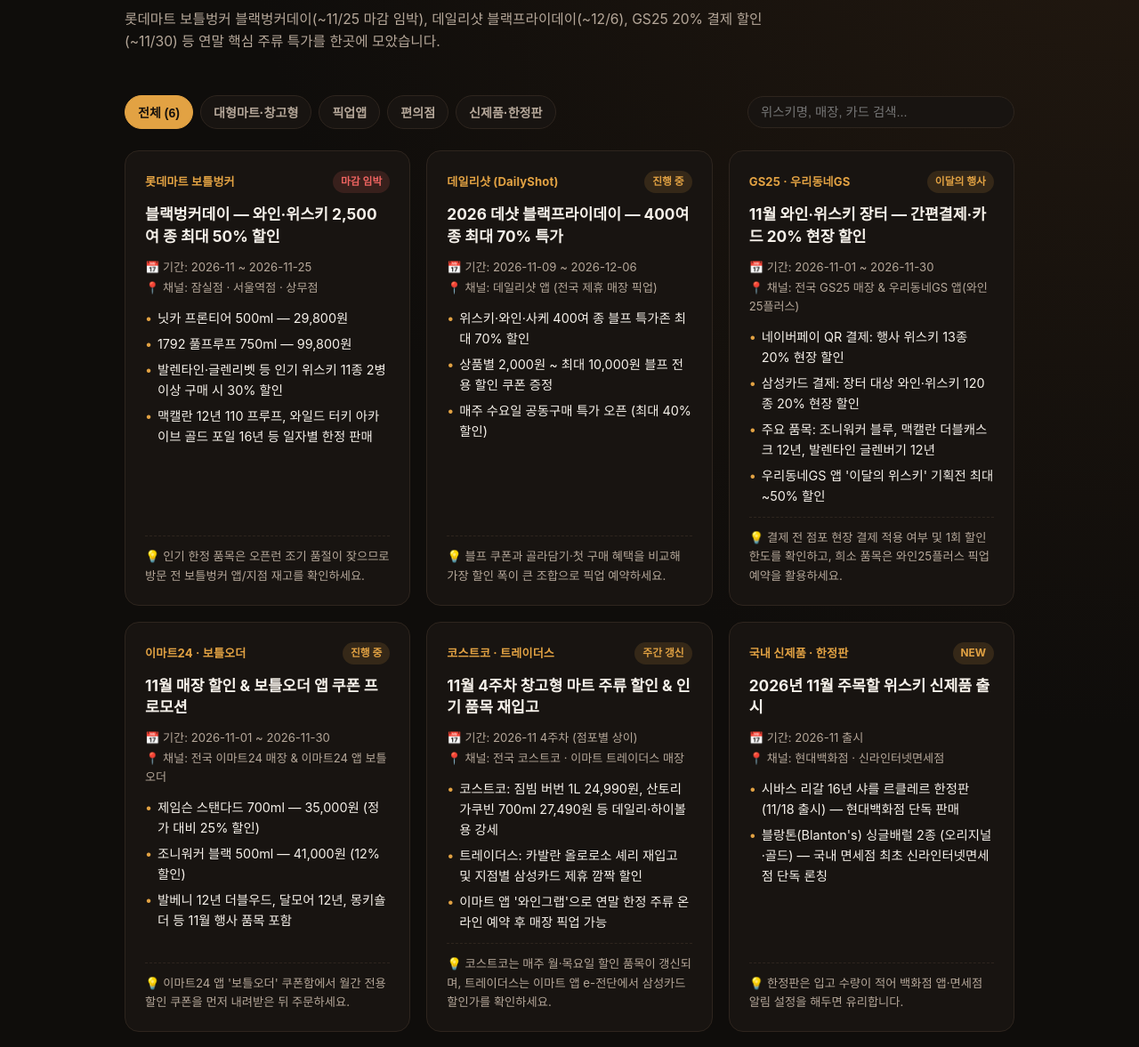
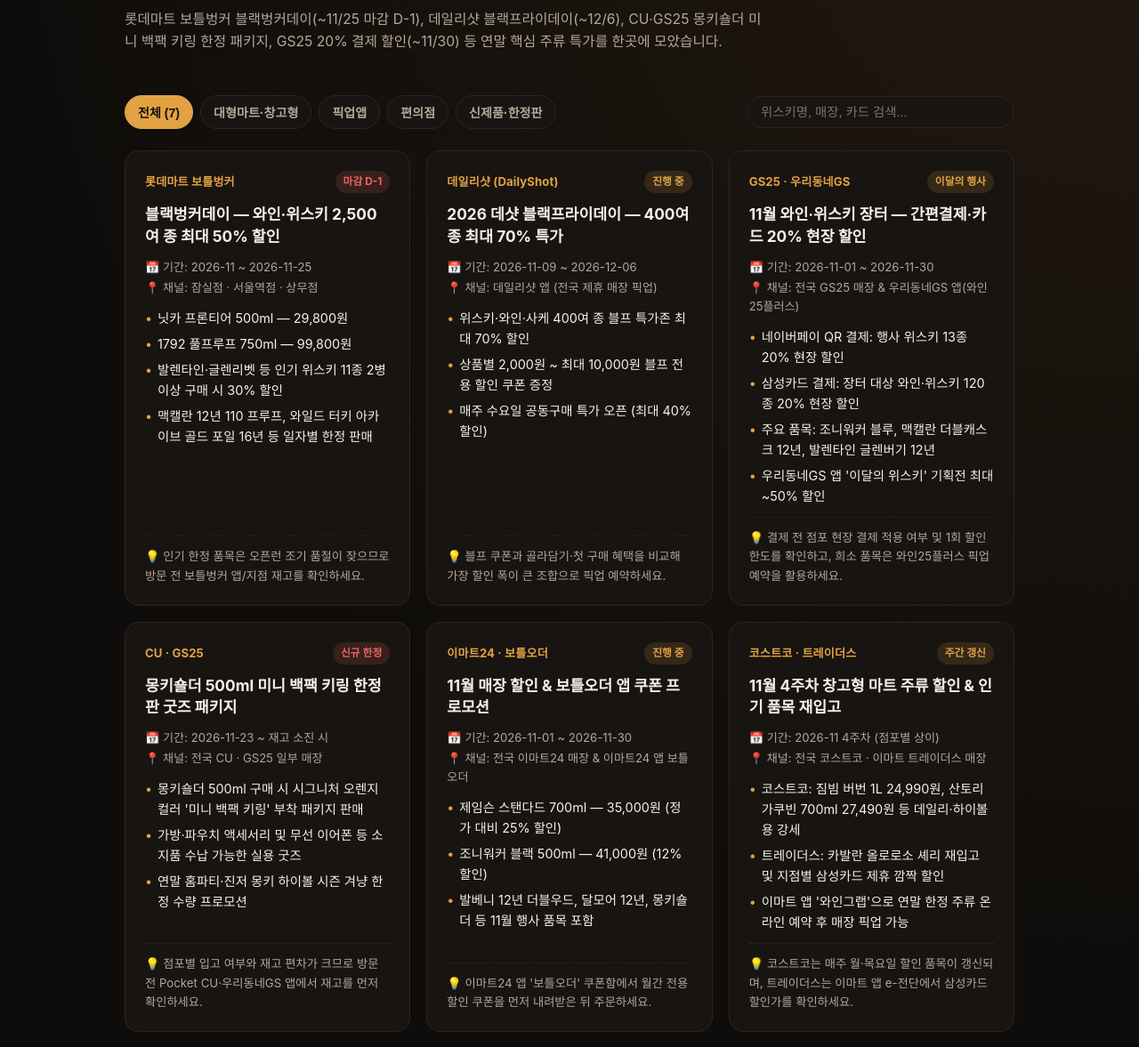
Before and after one commit to KelpShake04/whisky-deals-kr, a plain HTML site: page index.html in a window 1280 px wide. Shown: the part 192-1369 px from the top of the page at 89% size. Drawn offline with Linux system fonts and the light colour scheme.

Commit message:
Update whiskey deals 2026-11-24

```diff
--- a/feed.xml
+++ b/feed.xml
@@ -3,7 +3,7 @@
   <channel>
     <title>위스키픽 KR — 오늘의 국내 위스키 특가</title>
     <link>https://kelpshake04.github.io/whisky-deals-kr/</link>
-    <description>롯데마트 보틀벙커 블랙벙커데이(~11/25 마감 임박), 데일리샷 블랙프라이데이(~12/6), GS25 20% 결제 할인(~11/30) 등 연말 핵심 주류 특가를 한곳에 모았습니다.</description>
+    <description>롯데마트 보틀벙커 블랙벙커데이(~11/25 마감 D-1), 데일리샷 블랙프라이데이(~12/6), CU·GS25 몽키숄더 미니 백팩 키링 한정 패키지, GS25 20% 결제 할인(~11/30) 등 연말 핵심 주류 특가를 한곳에 모았습니다.</description>
     <language>ko</language>
     <lastBuildDate>2026-11-24</lastBuildDate>
     <item>
@@ -25,6 +25,12 @@
       <description>네이버페이 QR 결제: 행사 위스키 13종 20% 현장 할인 / 삼성카드 결제: 장터 대상 와인·위스키 120종 20% 현장 할인 / 주요 품목: 조니워커 블루, 맥캘란 더블캐스크 12년, 발렌타인 글렌버기 12년 / 우리동네GS 앱 &#x27;이달의 위스키&#x27; 기획전 최대 ~50% 할인</description>
     </item>
     <item>
+      <title>[CU · GS25] 몽키숄더 500ml 미니 백팩 키링 한정판 굿즈 패키지</title>
+      <link>https://kelpshake04.github.io/whisky-deals-kr/#cu-gs25-monkeyshoulder-202611</link>
+      <guid isPermaLink="false">cu-gs25-monkeyshoulder-202611-2026-11-24</guid>
+      <description>몽키숄더 500ml 구매 시 시그니처 오렌지 컬러 &#x27;미니 백팩 키링&#x27; 부착 패키지 판매 / 가방·파우치 액세서리 및 무선 이어폰 등 소지품 수납 가능한 실용 굿즈 / 연말 홈파티·진저 몽키 하이볼 시즌 겨냥 한정 수량 프로모션</description>
+    </item>
+    <item>
       <title>[이마트24 · 보틀오더] 11월 매장 할인 &amp; 보틀오더 앱 쿠폰 프로모션</title>
       <link>https://kelpshake04.github.io/whisky-deals-kr/#emart24-nov-202611</link>
       <guid isPermaLink="false">emart24-nov-202611-2026-11-24</guid>
@@ -40,7 +46,7 @@
       <title>[국내 신제품 · 한정판] 2026년 11월 주목할 위스키 신제품 출시</title>
       <link>https://kelpshake04.github.io/whisky-deals-kr/#new-release-202611</link>
       <guid isPermaLink="false">new-release-202611-2026-11-24</guid>
-      <description>시바스 리갈 16년 샤를 르클레르 한정판 (11/18 출시) — 현대백화점 단독 판매 / 블랑톤(Blanton&#x27;s) 싱글배럴 2종 (오리지널·골드) — 국내 면세점 최초 신라인터넷면세점 단독 론칭</description>
+      <description>시바스 리갈 16년 샤를 르클레르 한정판 (11/18 출시) — 현대백화점 단독 판매 / 블랑톤(Blanton&#x27;s) 싱글배럴 2종 (오리지널·골드) — 국내 면세점 최초 신라인터넷면세점 단독 론칭 / 부나하벤 안 쿠안 가르브 No.1 (15년 화이트 포트 캐스크 피니시) — 이마트 와인그랩 독점 한정판 / 잭 다니엘스 싱글 배럴 배럴 스트렝스 퍼스널 컬렉션 (62.5도, 약 2,200병 한정 · 이마트 전용 백두산 호랑이 메달 동봉) / 더 글렌리벳 12년 프로방스 에디션 — 프랑스 화이트 와인 캐스크 피니시 한정판</description>
     </item>
   </channel>
 </rss>
--- a/index.html
+++ b/index.html
@@ -4,16 +4,16 @@
   <meta charset="UTF-8">
   <meta name="viewport" content="width=device-width, initial-scale=1.0">
   <title>위스키픽 KR — 오늘의 위스키 특가·할인·신제품 총정리 (2026-11-24)</title>
-  <meta name="description" content="롯데마트 보틀벙커 블랙벙커데이(~11/25 마감 임박), 데일리샷 블랙프라이데이(~12/6), GS25 20% 결제 할인(~11/30) 등 연말 핵심 주류 특가를 한곳에 모았습니다.">
+  <meta name="description" content="롯데마트 보틀벙커 블랙벙커데이(~11/25 마감 D-1), 데일리샷 블랙프라이데이(~12/6), CU·GS25 몽키숄더 미니 백팩 키링 한정 패키지, GS25 20% 결제 할인(~11/30) 등 연말 핵심 주류 특가를 한곳에 모았습니다.">
   <meta name="keywords" content="위스키 특가, 위스키 할인, 데일리샷, 코스트코 위스키, 트레이더스 위스키, 보틀벙커, GS25 위스키, 이마트24 보틀오더, 위스키 신제품">
   <meta property="og:type" content="website">
   <meta property="og:title" content="2026년 11월 4주차 연말·블랙프라이데이 위스키 특가 총정리 | 위스키픽 KR">
-  <meta property="og:description" content="롯데마트 보틀벙커 블랙벙커데이(~11/25 마감 임박), 데일리샷 블랙프라이데이(~12/6), GS25 20% 결제 할인(~11/30) 등 연말 핵심 주류 특가를 한곳에 모았습니다.">
+  <meta property="og:description" content="롯데마트 보틀벙커 블랙벙커데이(~11/25 마감 D-1), 데일리샷 블랙프라이데이(~12/6), CU·GS25 몽키숄더 미니 백팩 키링 한정 패키지, GS25 20% 결제 할인(~11/30) 등 연말 핵심 주류 특가를 한곳에 모았습니다.">
   <meta property="og:url" content="https://kelpshake04.github.io/whisky-deals-kr/">
   <link rel="canonical" href="https://kelpshake04.github.io/whisky-deals-kr/">
   <link rel="alternate" type="application/rss+xml" title="위스키픽 KR RSS" href="https://kelpshake04.github.io/whisky-deals-kr/feed.xml">
   <link rel="stylesheet" href="style.css">
-  <script type="application/ld+json">{"@context": "https://schema.org", "@type": "WebSite", "name": "위스키픽 KR — 오늘의 국내 위스키 특가·신상 보드", "url": "https://kelpshake04.github.io/whisky-deals-kr", "description": "롯데마트 보틀벙커 블랙벙커데이(~11/25 마감 임박), 데일리샷 블랙프라이데이(~12/6), GS25 20% 결제 할인(~11/30) 등 연말 핵심 주류 특가를 한곳에 모았습니다.", "inLanguage": "ko-KR", "dateModified": "2026-11-24"}</script>
+  <script type="application/ld+json">{"@context": "https://schema.org", "@type": "WebSite", "name": "위스키픽 KR — 오늘의 국내 위스키 특가·신상 보드", "url": "https://kelpshake04.github.io/whisky-deals-kr", "description": "롯데마트 보틀벙커 블랙벙커데이(~11/25 마감 D-1), 데일리샷 블랙프라이데이(~12/6), CU·GS25 몽키숄더 미니 백팩 키링 한정 패키지, GS25 20% 결제 할인(~11/30) 등 연말 핵심 주류 특가를 한곳에 모았습니다.", "inLanguage": "ko-KR", "dateModified": "2026-11-24"}</script>
 </head>
 <body>
   <header>
@@ -32,12 +32,12 @@
   <main class="container">
     <section class="hero">
       <h1>2026년 11월 4주차 연말·블랙프라이데이 위스키 특가 총정리</h1>
-      <p>롯데마트 보틀벙커 블랙벙커데이(~11/25 마감 임박), 데일리샷 블랙프라이데이(~12/6), GS25 20% 결제 할인(~11/30) 등 연말 핵심 주류 특가를 한곳에 모았습니다.</p>
+      <p>롯데마트 보틀벙커 블랙벙커데이(~11/25 마감 D-1), 데일리샷 블랙프라이데이(~12/6), CU·GS25 몽키숄더 미니 백팩 키링 한정 패키지, GS25 20% 결제 할인(~11/30) 등 연말 핵심 주류 특가를 한곳에 모았습니다.</p>
     </section>
 
     <section class="controls" aria-label="필터 및 검색">
       <div class="tabs" role="tablist">
-        <button class="tab-btn active" data-category="all">전체 (6)</button>
+        <button class="tab-btn active" data-category="all">전체 (7)</button>
         <button class="tab-btn" data-category="mart">대형마트·창고형</button>
         <button class="tab-btn" data-category="app">픽업앱</button>
         <button class="tab-btn" data-category="cvs">편의점</button>
@@ -52,7 +52,7 @@
       <article class="card deal-card" data-category="mart">
         <div class="card-top">
           <span class="channel">롯데마트 보틀벙커</span>
-          <span class="badge urgent">마감 임박</span>
+          <span class="badge urgent">마감 D-1</span>
         </div>
         <h2>블랙벙커데이 — 와인·위스키 2,500여 종 최대 50% 할인</h2>
         <div class="meta">
@@ -104,6 +104,23 @@
       </article>
       <article class="card deal-card" data-category="cvs">
         <div class="card-top">
+          <span class="channel">CU · GS25</span>
+          <span class="badge urgent">신규 한정</span>
+        </div>
+        <h2>몽키숄더 500ml 미니 백팩 키링 한정판 굿즈 패키지</h2>
+        <div class="meta">
+          <span>📅 기간: 2026-11-23 ~ 재고 소진 시</span>
+          <span>📍 채널: 전국 CU · GS25 일부 매장</span>
+        </div>
+        <ul class="highlights">
+          <li>몽키숄더 500ml 구매 시 시그니처 오렌지 컬러 &#x27;미니 백팩 키링&#x27; 부착 패키지 판매</li>
+          <li>가방·파우치 액세서리 및 무선 이어폰 등 소지품 수납 가능한 실용 굿즈</li>
+          <li>연말 홈파티·진저 몽키 하이볼 시즌 겨냥 한정 수량 프로모션</li>
+        </ul>
+        <p class="tip">💡 점포별 입고 여부와 재고 편차가 크므로 방문 전 Pocket CU·우리동네GS 앱에서 재고를 먼저 확인하세요.</p>
+      </article>
+      <article class="card deal-card" data-category="cvs">
+        <div class="card-top">
           <span class="channel">이마트24 · 보틀오더</span>
           <span class="badge">진행 중</span>
         </div>
@@ -144,11 +161,14 @@
         <h2>2026년 11월 주목할 위스키 신제품 출시</h2>
         <div class="meta">
           <span>📅 기간: 2026-11 출시</span>
-          <span>📍 채널: 현대백화점 · 신라인터넷면세점</span>
+          <span>📍 채널: 현대백화점 · 이마트 와인그랩 · 신라인터넷면세점</span>
         </div>
         <ul class="highlights">
           <li>시바스 리갈 16년 샤를 르클레르 한정판 (11/18 출시) — 현대백화점 단독 판매</li>
           <li>블랑톤(Blanton&#x27;s) 싱글배럴 2종 (오리지널·골드) — 국내 면세점 최초 신라인터넷면세점 단독 론칭</li>
+          <li>부나하벤 안 쿠안 가르브 No.1 (15년 화이트 포트 캐스크 피니시) — 이마트 와인그랩 독점 한정판</li>
+          <li>잭 다니엘스 싱글 배럴 배럴 스트렝스 퍼스널 컬렉션 (62.5도, 약 2,200병 한정 · 이마트 전용 백두산 호랑이 메달 동봉)</li>
+          <li>더 글렌리벳 12년 프로방스 에디션 — 프랑스 화이트 와인 캐스크 피니시 한정판</li>
         </ul>
         <p class="tip">💡 한정판은 입고 수량이 적어 백화점 앱·면세점 알림 설정을 해두면 유리합니다.</p>
       </article>
```
Also changed, not shown: data/deals.json (+22 -4 lines).
